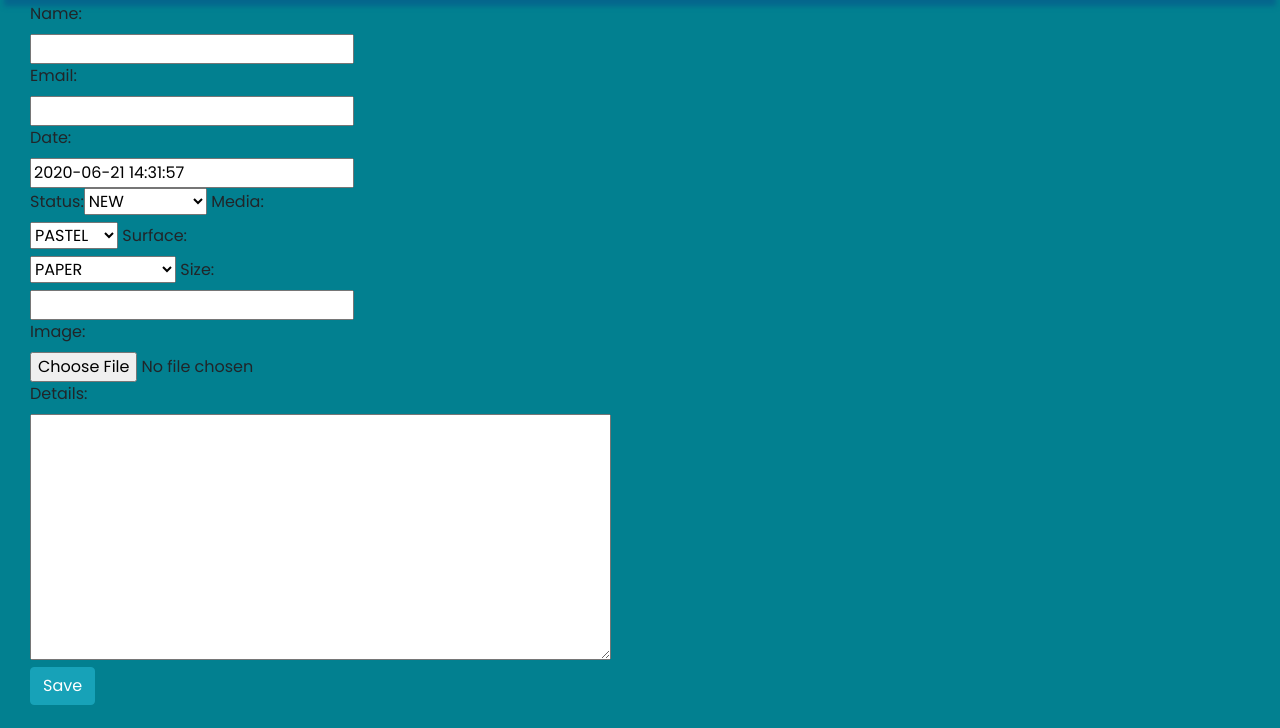
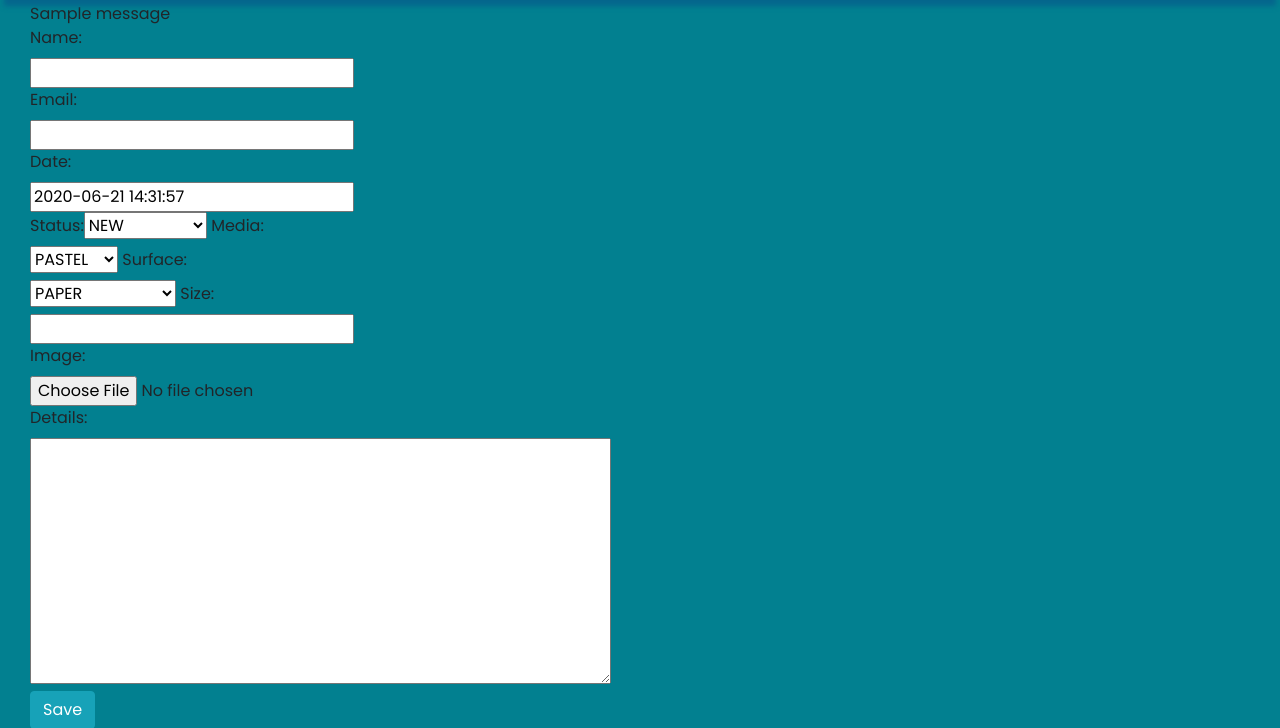
Before and after one commit to stiophan0309/horizon-sah, a Django app: page /custom/ in a window 1280 px wide. Shown: the part 92-820 px from the top of the page. Before the commit the page ends 797 px from the top, so only its background shows below. Run offline with Django 3.2, Linux system fonts and the light colour scheme; a user stored in the database is signed in; tables that the repository leaves empty hold one stand-in row (values such as "Sample post"); one stand-in notice (Sample message) is shown; some libraries are stand-ins or nearby versions.

Commit message:
implemented message service to confirm form sent in custom app

```diff
--- a/custom/templates/custom.html
+++ b/custom/templates/custom.html
@@ -5,6 +5,13 @@
 {% block content %}
 <div class="container-fluid header">
     <div class="form-group col-md-6">
+    {% if messages %}
+    <div>
+        {% for message in messages %}
+            {{ message }}
+        {% endfor %}
+    </div>
+    {% endif %}
     <form method="POST" enctype="multipart/form-data">
     {% csrf_token %}
         {{ form | as_bootstrap }}
--- a/custom/views.py
+++ b/custom/views.py
@@ -1,5 +1,6 @@
 from django.shortcuts import render, HttpResponse, redirect, get_object_or_404, reverse
 from django.contrib.auth.decorators import login_required
+from django.contrib import messages
 from .models import Custom
 from .forms import CustomForm
 
@@ -10,6 +11,7 @@ def create_custom(request):
         form = CustomForm(request.POST, request.FILES)
         if form.is_valid():
             form.save()
+            messages.error(request, "Request submitted")
             return redirect(reverse('request_confirmation'))
     else:
         form = CustomForm()
--- a/horizon/urls.py
+++ b/horizon/urls.py
@@ -24,6 +24,7 @@ from custom import urls as urls_custom
 from cart import urls as urls_cart
 from search import urls as urls_search
 from checkout import urls as urls_checkout
+from django.views.generic import RedirectView
 from django.views import static
 from .settings import MEDIA_ROOT
 
@@ -34,6 +35,7 @@ urlpatterns = [
     url(r'^$', create_custom),
     url(r'^works/', include(urls_works)),
     url(r'^accounts/', include(urls_accounts)),
+    url(r'^$', RedirectView.as_view(url='custom/')),
     url(r'^custom/', include(urls_custom)),
     url(r'^cart/', include(urls_cart)),
     url(r'^checkout/', include(urls_checkout)),
```
